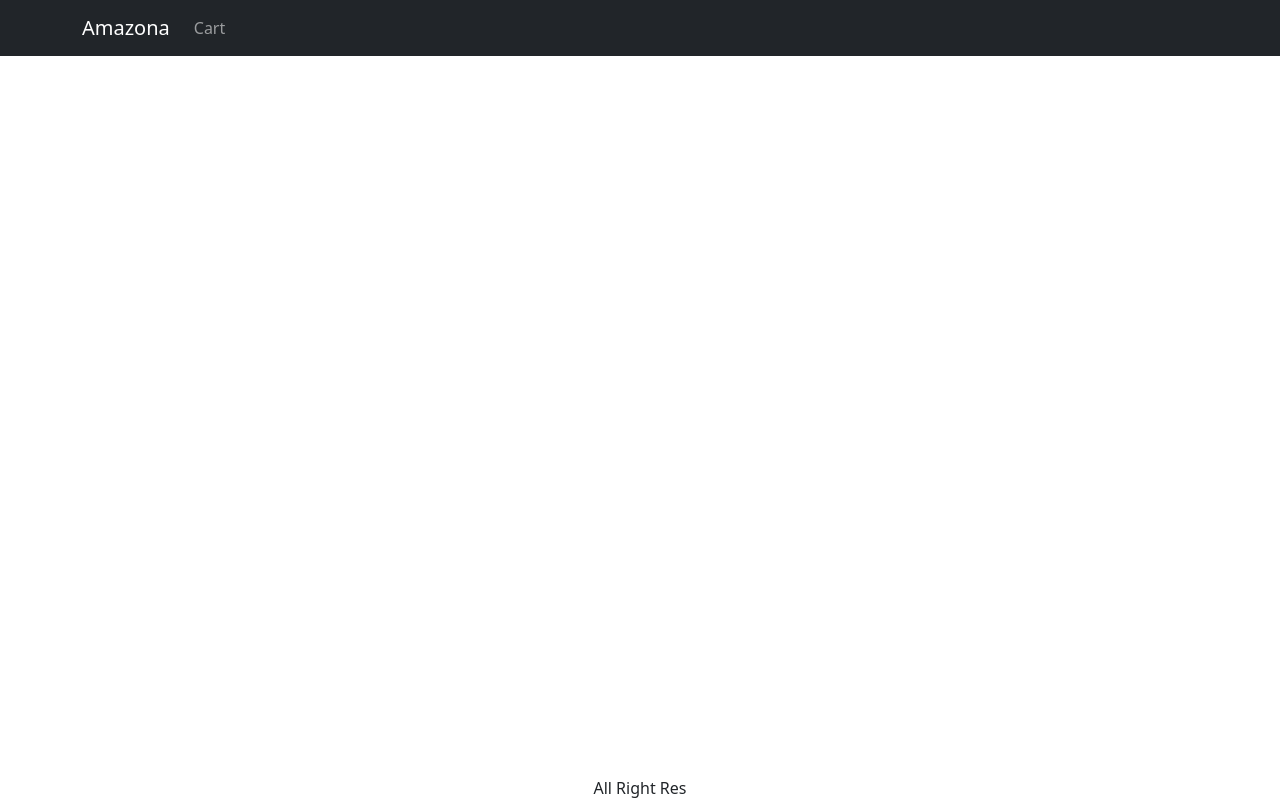
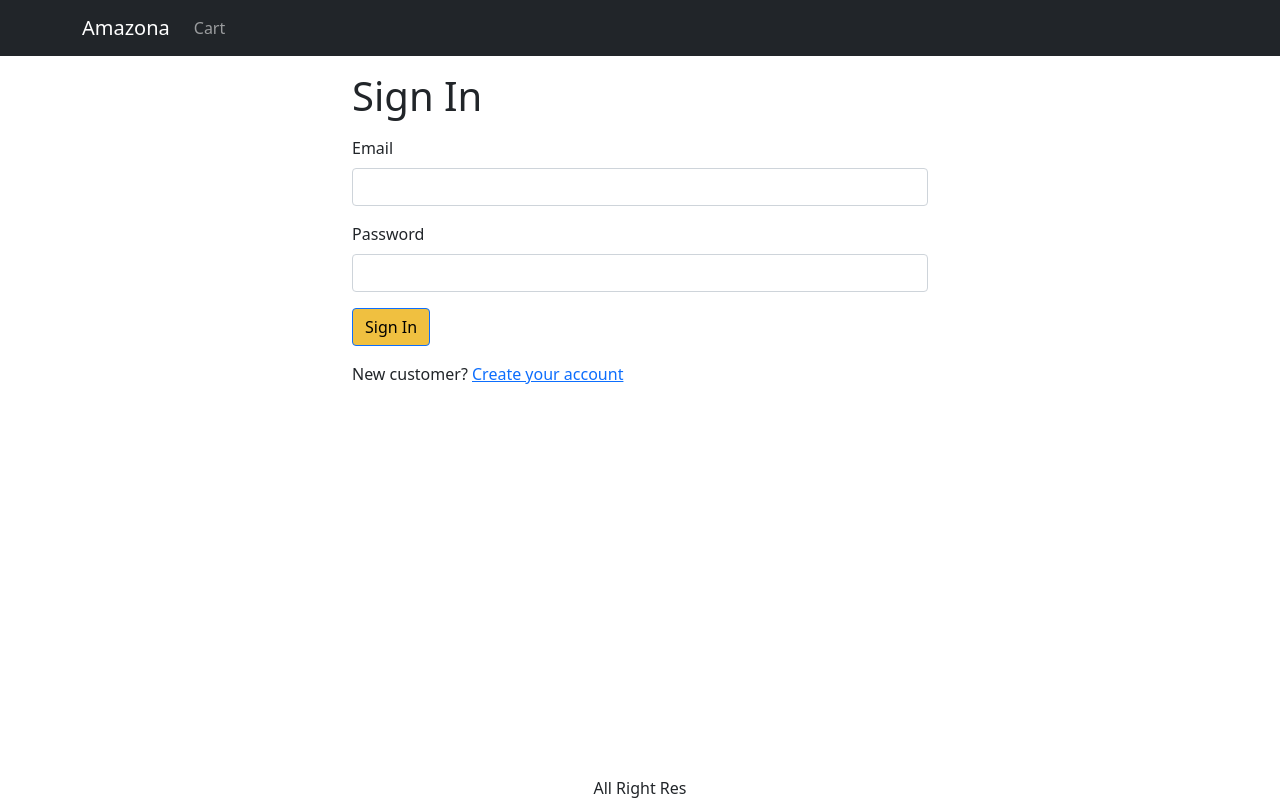
Before and after one commit to jcmalott/amazon, a React (Create React App) app in the folder frontend/: page /signin in a window 1280 px wide. Built offline with nearby package versions, Linux system fonts and the light colour scheme.

Commit message:
Creating Signup Screen

```diff
--- a/frontend/public/css/styles.css
+++ b/frontend/public/css/styles.css
@@ -46,3 +46,7 @@
 .img-thumbnail {
   height: 80px;
 }
+
+.small-container {
+  max-width: 600px;
+}
--- a/frontend/src/components/App.js
+++ b/frontend/src/components/App.js
@@ -9,6 +9,7 @@
 import { LinkContainer } from "react-router-bootstrap";
 import { Store } from "../Store";
 import CartScreen from "../screens/CartScreen";
+import SigninScreen from "../screens/SigninScreen";
 
 // Create a Navbar with name Amazona
 // Create Router for Pages Home Product
@@ -44,6 +45,7 @@
             <Routes>
               <Route path="/product/:slug" element={<ProductScreen />} />
               <Route path="/cart" element={<CartScreen />} />
+              <Route path="/signin" element={<SigninScreen />} />
               <Route path="/" element={<HomeScreen />} />
             </Routes>
           </Container>
--- /dev/null
+++ b/frontend/src/screens/SigninScreen.js
@@ -0,0 +1,40 @@
+// Create Sign-in Screen
+// Allow email, password
+// Signin button or create account
+// After Signin Redirect back to page
+import { Link, useLocation } from "react-router-dom";
+import Container from "react-bootstrap/Container";
+import Form from "react-bootstrap/Form";
+import Button from "react-bootstrap/Button";
+import { Helmet } from "react-helmet-async";
+
+export default function SigninScreen() {
+  const { search } = useLocation();
+  const redirectInUrl = new URLSearchParams(search).get("redirect");
+  const redirect = redirectInUrl ? redirectInUrl : "/";
+  return (
+    <Container className="small-container">
+      <Helmet>
+        <title>Sign In</title>
+      </Helmet>
+      <h1 className="my-3">Sign In</h1>
+      <Form>
+        <Form.Group className="mb-3" controlId="email">
+          <Form.Label>Email</Form.Label>
+          <Form.Control type="email" required />
+        </Form.Group>
+        <Form.Group className="mb-3" controlId="password">
+          <Form.Label>Password</Form.Label>
+          <Form.Control type="password" required />
+        </Form.Group>
+        <div className="mb-3">
+          <Button type="submit">Sign In</Button>
+        </div>
+        <div className="mb-3">
+          New customer?{" "}
+          <Link to={`/signup?redirect=${redirect}`}>Create your account</Link>
+        </div>
+      </Form>
+    </Container>
+  );
+}
```
